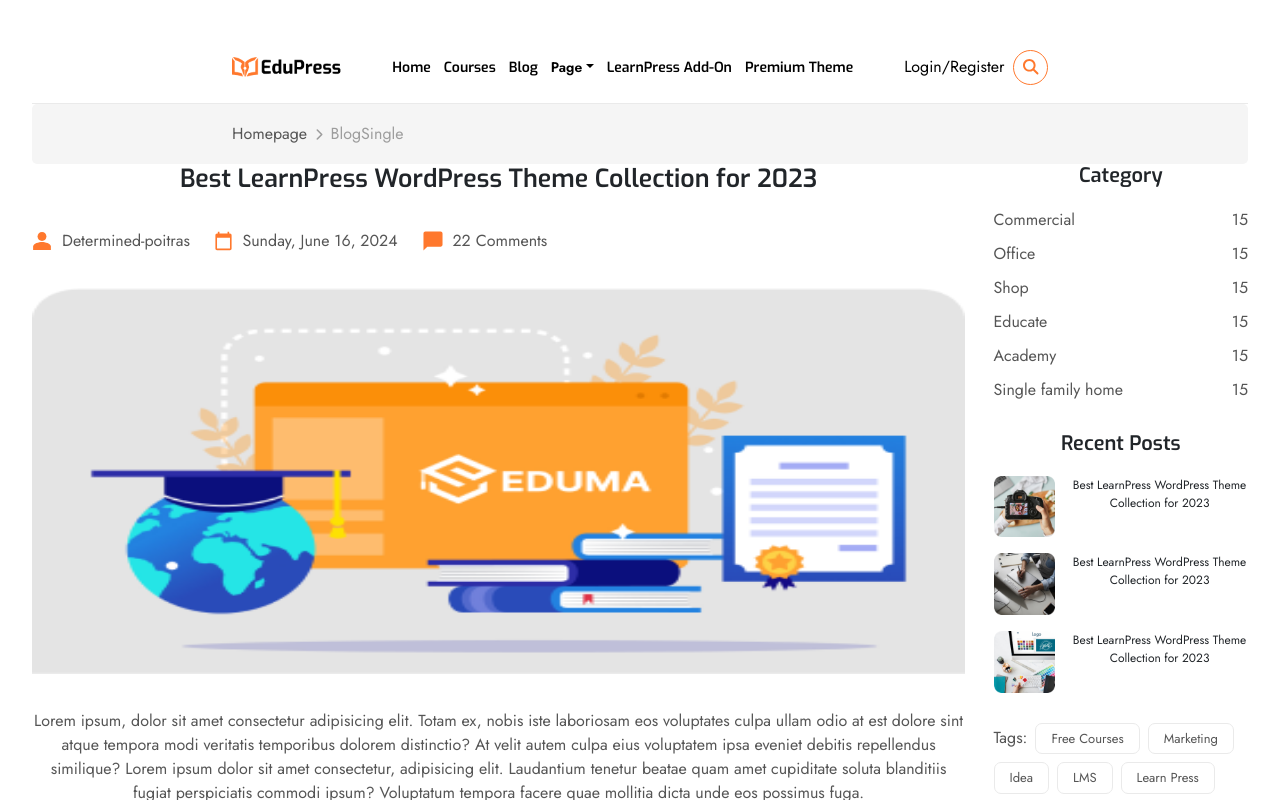
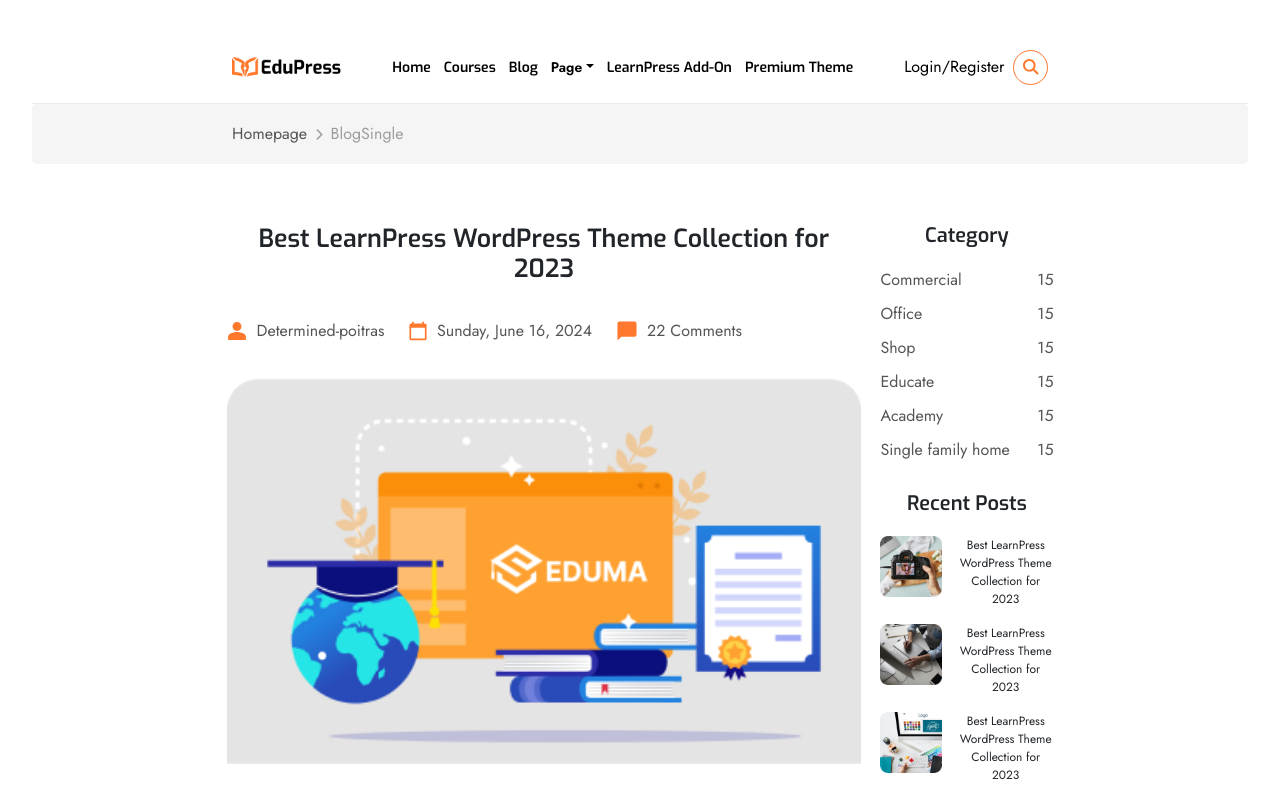
Before and after one commit to MohammadKerdasi/EduPressX7, a React (Vite) app: page /BlogSingle in a window 1280 px wide. Shown: the top 800 px of the page. Built offline with nearby package versions, Linux system fonts and the light colour scheme.

Commit message:
some changes

```diff
--- a/src/App.jsx
+++ b/src/App.jsx
@@ -3,16 +3,12 @@
 import NavBarCom from './Components/NavBar/NavBarCom';
 import Footer from './Components/Footer/Footer';
 import "./App.css";
-
-// import CourseSingle from './Pages/CourseSingle';
-// import BlogSingle from './Pages/BlogSingle';
 function App() {
   return (
     <>
       <section className="app">
         <NavBarCom />
-         <Outlet/>
-         {/* <CourseSingle/> */}
+          <Outlet/>
         <Footer />
       </section>
     </>
--- a/src/Pages/Blog.jsx
+++ b/src/Pages/Blog.jsx
@@ -1,10 +1,4 @@
 // import React from "react";
-import BlogDtails from "../Components/BlogDetails/BlogDetails";
-
-// export default function Blog() {
-//   return <BlogDtails />;
-
-// import React from 'react'
 import "./../index.css";
 import BreadCrumbs from "../Components/BreadCrumbs/BreadCrumbs";
 
@@ -14,8 +8,7 @@
     <div>
       <BreadCrumbs />
       <div className="Project-Container">
-        {/* <h1>hi from Blog</h1> */}
-        <BlogDtails />
+         <h1>hi from Blog</h1>
       </div>
     </div>
   );
--- a/src/Pages/BlogSingle.jsx
+++ b/src/Pages/BlogSingle.jsx
@@ -7,7 +7,7 @@
     <div>
           <div>
     <BreadCrumbs />
-    <div>
+    <div className='Project-Container'>
     <BlogDtails/>
        </div>
     </div>
```
